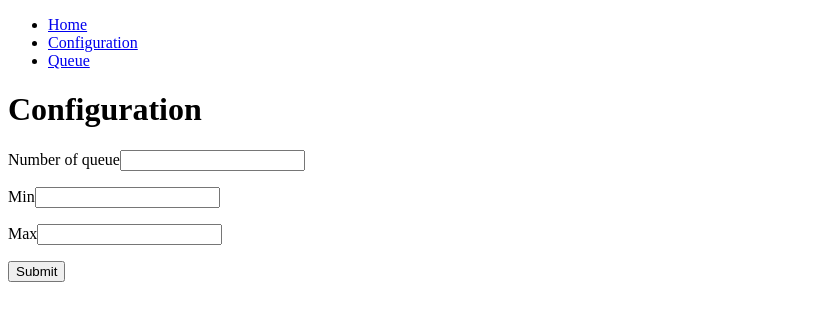
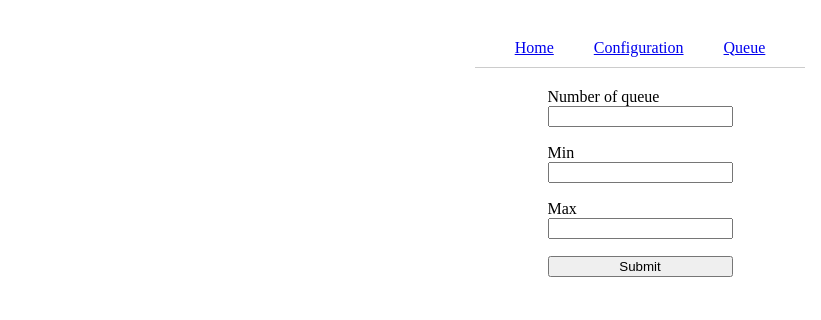
Before and after one commit to kbakdev/queue-simulation, a React (Vite) app: page /configuration in a window 1280 px wide. Shown: the top 320 px of the page, without its empty margins (0-821 px from the left). Built offline with nearby package versions, Linux system fonts and the light colour scheme.

Commit message:
feat: more updates, mostly UI

```diff
--- a/package.json
+++ b/package.json
@@ -31,6 +31,7 @@
     "eslint-plugin-react": "^7.32.0",
     "eslint-plugin-react-hooks": "^4.6.0",
     "jsdom": "^21.0.0",
+    "sass": "^1.57.1",
     "vite": "^4.0.0",
     "vitest": "^0.27.1"
   }
--- a/src/components/InputFields/InputFields.scss
+++ b/src/components/InputFields/InputFields.scss
@@ -1,10 +1,45 @@
-.form{
+h1 {
+    display: block;
+    font-size: 2em;
+    margin-block-start: 0.67em;
+    margin-block-end: 0.67em;
+    margin-inline-start: 0;
+    margin-inline-end: 0;
+    font-weight: bold;
+
+}
+
+form {
     display: flex;
     flex-direction: column;
     justify-content: center;
-    align-items: center;
+    height: 100%;
+    padding: 0 20px;
+    box-sizing: border-box;
+    margin-top: 20px;
+}
+
+label {
+    display: flex;
+    flex-direction: column;
+    justify-content: center;
     width: 100%;
     height: 100%;
-    background-color: #f5f5f5;
-    padding: 20px;
+    box-sizing: border-box;
 }
+
+input {
+    width: 100%;
+    height: 100%;
+    box-sizing: border-box;
+}
+
+p {
+    width: 100%;
+    height: 100%;
+    padding: 0 20px;
+    box-sizing: border-box;
+    color: red;
+    font-size: 12px;
+    margin-top: 5px;
+}
--- a/src/components/Navbar/Navbar.jsx
+++ b/src/components/Navbar/Navbar.jsx
@@ -1,6 +1,6 @@
 import React from "react";
 import { Link } from "react-router-dom";
-
+import './Navbar.scss';
 import * as Constants from "./Constants.jsx";
 
 function Navbar() {
--- a/src/components/Navbar/Navbar.scss
+++ b/src/components/Navbar/Navbar.scss
@@ -0,0 +1,26 @@
+nav {
+    display: flex;
+    justify-content: space-between;
+    align-items: center;
+    height: 60px;
+    padding: 0 20px;
+    box-sizing: border-box;
+    background-color: #fff;
+    border-bottom: 1px solid #ccc;
+    top: 0;
+    left: 0;
+    z-index: 100;
+}
+
+ul {
+    list-style: none;
+    display: flex;
+    justify-content: space-between;
+    align-items: center;
+    padding: 0;
+    margin: 0;
+}
+
+li {
+    padding: 0 10px;
+}
--- a/src/components/QueueList/QueueList.jsx
+++ b/src/components/QueueList/QueueList.jsx
@@ -1,5 +1,9 @@
 import React, {useState} from "react";
 import {useConfigurationContext} from "../../context/ConfigurationContext.jsx";
+import './QueueList.scss';
+import {parseInteger} from "jsdom/lib/jsdom/living/helpers/strings.js";
+import {Link} from "react-router-dom";
+import * as Constants from "../Navbar/Constants.jsx";
 
 // Generate random number between min and max
 function generateRandomNumber(min, max) {
@@ -36,13 +40,11 @@ function QueueList() {
           Array.from({ length: config.numberOfQueue }, (_, i) => [i, []])
         )
   );
-  console.log(queue, "stan", config);
   const handlerReduceAllQueue = () => {
     setQueue((queues) => decreaseAllQueues(queues));
   };
   const handlerAddToQueue = () => {
     const keyLowestQueue = getKeyLowestQueue(queue);
-    console.log(generateRandomNumber(config.min, config.max), config);
     setQueue((prev) => {
       return {
         ...prev,
@@ -53,7 +55,7 @@ function QueueList() {
       };
     });
   };
-  if (!config) return <h2>Set Configuration!</h2>;
+  if (!config) return <h2>Please, set <Link to={Constants.CONFIGURATION}>configuration</Link></h2>;
   return (
     <>
       <div>
@@ -66,9 +68,12 @@ function QueueList() {
           if (persons) {
             return (
               <li>
-                <h2>{queue}</h2>
-                <div id="sum">SUM: {persons.reduce((prev, num) => Number(prev) + Number(num), 0)}</div>
-                <div id="queue">QUEUE: {persons.join(", ")}</div>
+                <img
+                    src="src/assets/laptop.png"
+                    alt="laptop"
+                />
+                <div id="sum">Sum: {persons.reduce((prev, num) => Number(prev) + Number(num), 0)}</div>
+                <div id="queue">Queue no. <b>{parseInteger(queue)+1}</b>{persons.join(", ")}</div>
               </li>
             );
           }
--- a/src/components/QueueList/QueueList.scss
+++ b/src/components/QueueList/QueueList.scss
@@ -0,0 +1,50 @@
+div {
+  display: flex;
+  flex-direction: column;
+  align-items: center;
+  justify-content: center;
+  width: 100%;
+  height: 100%;
+  box-sizing: border-box;
+}
+
+button {
+background-color: #fff;
+  border: 1px solid #ccc;
+  border-radius: 4px;
+  color: #333;
+  cursor: pointer;
+  display: inline-block;
+  font-size: 14px;
+  font-weight: 400;
+  line-height: 1.42857;
+  margin-bottom: 0;
+  padding: 6px 12px;
+  text-align: center;
+  vertical-align: middle;
+  white-space: nowrap;
+}
+
+ul {
+  list-style: none;
+  margin: 0;
+  padding: 0;
+}
+
+li {
+    display: inline-block;
+    align-items: center;
+    justify-content: space-between;
+    width: 100%;
+    height: 100%;
+    box-sizing: border-box;
+    padding: 0 20px;
+    margin-top: 20px;
+}
+
+img {
+    width: 100%;
+    height: 100%;
+    box-sizing: border-box;
+    margin-right: 20px;
+}
--- a/src/pages/Configuration.jsx
+++ b/src/pages/Configuration.jsx
@@ -3,7 +3,6 @@ import React from "react";
 const Configuration = () => {
     return (
         <>
-            <h1>Configuration</h1>
             <InputFields />
         </>
     );
--- a/src/pages/Home.jsx
+++ b/src/pages/Home.jsx
@@ -1,5 +1,9 @@
 const Home = () => {
-    return <h1>Home</h1>;
+    return (
+        <div>
+            <h1>Home</h1>
+        </div>
+    );
 };
 
 export default Home;
--- a/src/pages/Layout.jsx
+++ b/src/pages/Layout.jsx
@@ -1,4 +1,4 @@
-import {Outlet} from "react-router-dom";
+import { Outlet } from "react-router-dom";
 import Navbar from "../components/Navbar/Navbar.jsx";
 const Layout = () => {
     return (
--- a/src/pages/NoPage.jsx
+++ b/src/pages/NoPage.jsx
@@ -1,5 +1,18 @@
+import * as Constants from "../components/Navbar/Constants.jsx";
+import {Link} from "react-router-dom";
+
 const NoPage = () => {
-    return <h1>NoPage</h1>;
+    return (
+        <div>
+            <h1>404</h1>
+            <h2>Page not found</h2>
+            <Link to={Constants.HOME}>Home</Link>
+            <br/>
+            <Link to={Constants.CONFIGURATION}>Configuration</Link>
+            <br/>
+            <Link to={Constants.QUEUE}>Queue</Link>
+        </div>
+    );
 };
 
 export default NoPage;
--- a/src/pages/Queue.jsx
+++ b/src/pages/Queue.jsx
@@ -1,10 +1,7 @@
 import QueueList from "../components/QueueList/QueueList.jsx";
 const Queue = () => {
     return (
-        <>
-        <h1>Queue</h1>
         <QueueList />
-        </>
     );
 };
 
```
Also changed, not shown: src/components/InputFields/InputFields.jsx (+4 -4 lines), 2 other files (tests, documents, lock files or other folders).
